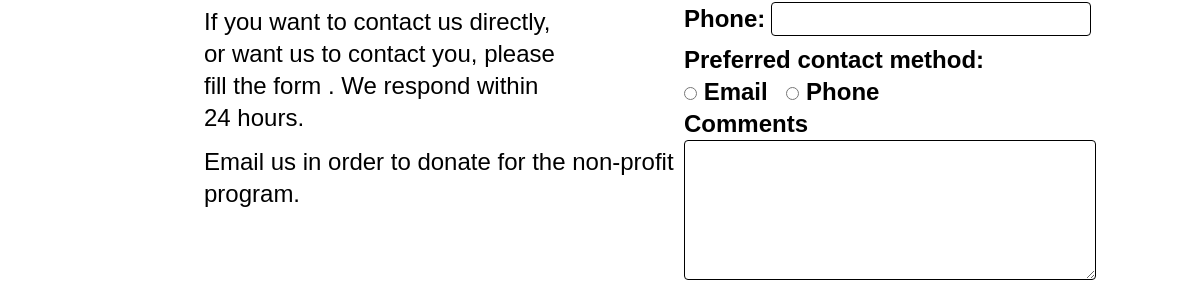
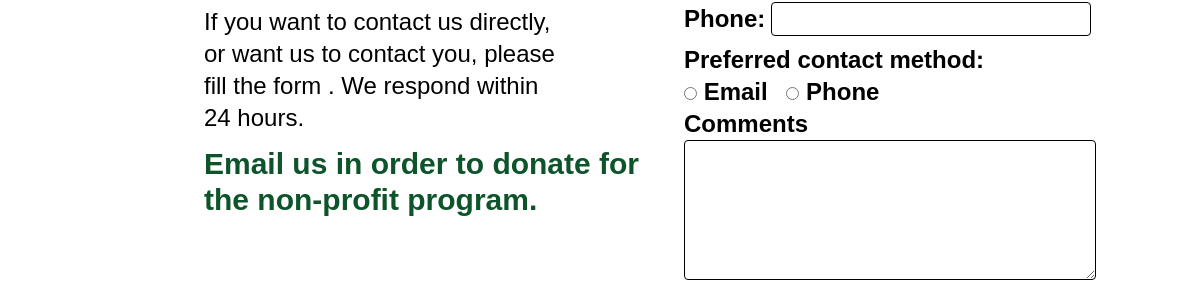
Before and after one commit to Brooklyn-STEAM/eco-prosperity-fund, a website built with Vite: page src/pages/Contactus.html in a window 1280 px wide. Shown: the part 654-939 px from the top of the page, 0-1179 px from the left. Built offline with nearby package versions, Linux system fonts and the light colour scheme; what @iconify/tailwind4 would draw is missing.

Commit message:
contacts page done (#50)

```diff
--- a/src/pages/Contactus.html
+++ b/src/pages/Contactus.html
@@ -84,7 +84,7 @@
           24 hours.
         </p>
         <p
-          class="w-90 text-xl mt-3 mb-5 sm:text-2xl md:w-120 md:text-3xl lg:text-2xl"
+          class="w-90 text-green-900 font-bold text-2xl mt-3 mb-5 sm:text-2xl md:w-120 md:text-3xl lg:text-3xl"
         >
           Email us in order to donate for the non-profit program.
         </p>
```
